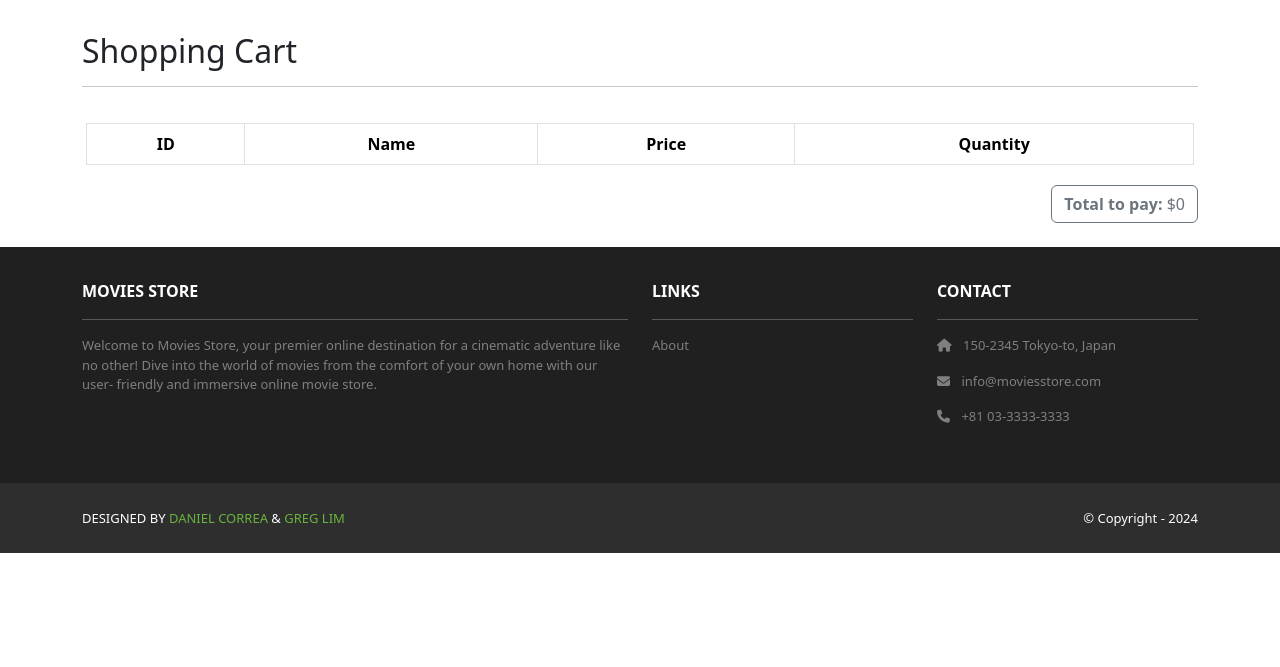
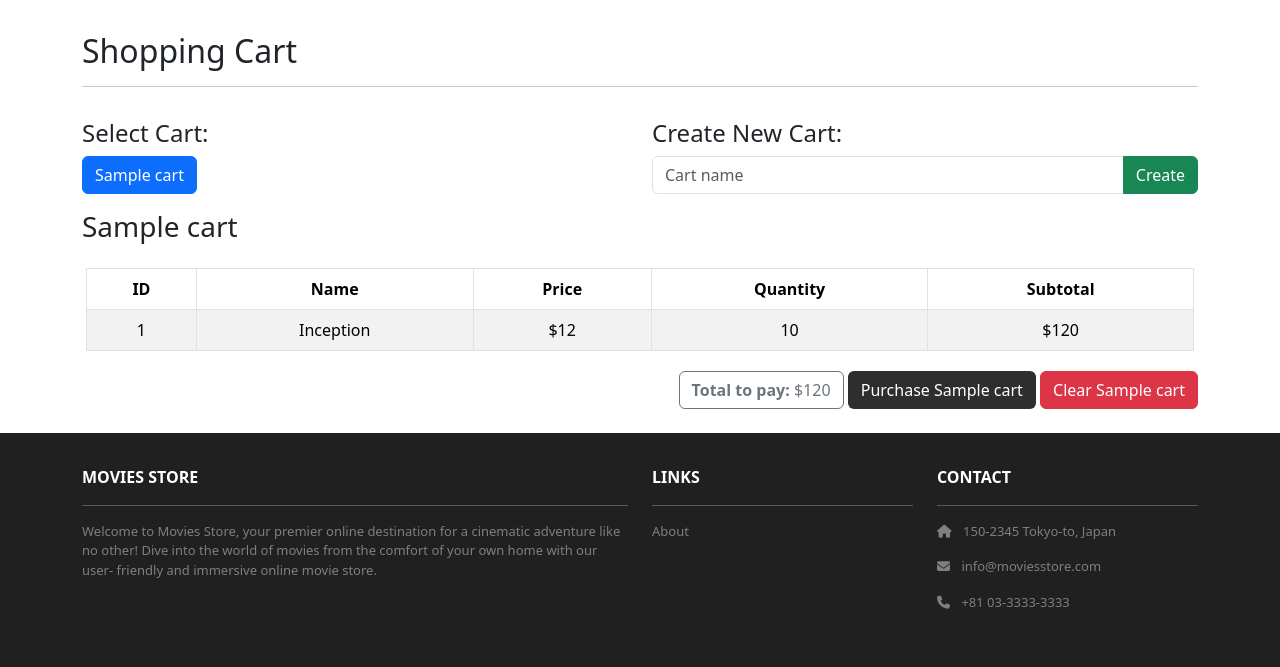
Before and after one commit to RossKlaiber/moviesstore, a Django app: page /cart/ in a window 1280 px wide. Shown: the part 82-749 px from the top of the page. Before the commit the page ends 635 px from the top, so only its background shows below. Run offline with Django 5.2, Linux system fonts and the light colour scheme; a user stored in the database is signed in; data comes from the database, SQL or seed files in the repository; tables that the repository leaves empty hold one stand-in row (values such as "Sample post"); lists and menus that the app fills with data are empty; some libraries are stand-ins or nearby versions.

Commit message:
Work from Cursor 2.0

```diff
--- a/cart/admin.py
+++ b/cart/admin.py
@@ -1,6 +1,9 @@
 from django.contrib import admin
 
 # Register your models here.
-from .models import Order, Item
+from .models import Order, Item, Cart, CartItem
+
 admin.site.register(Order)
 admin.site.register(Item)
+admin.site.register(Cart)
+admin.site.register(CartItem)
--- a/cart/templates/cart/index.html
+++ b/cart/templates/cart/index.html
@@ -10,6 +10,39 @@
         <hr />
       </div>
     </div>
+
+    <!-- Cart Selection -->
+    <div class="row mb-3">
+      <div class="col-md-6">
+        <h4>Select Cart:</h4>
+        <div class="btn-group" role="group">
+          {% for cart in template_data.user_carts %}
+            <a href="{% url 'cart.index' %}?cart_id={{ cart.id }}"
+               class="btn {% if cart.id == template_data.selected_cart.id %}btn-primary{% else %}btn-outline-primary{% endif %}">
+              {{ cart.name }}
+            </a>
+          {% endfor %}
+        </div>
+      </div>
+      <div class="col-md-6">
+        <h4>Create New Cart:</h4>
+        <form method="post" action="{% url 'cart.create' %}" class="d-inline">
+          {% csrf_token %}
+          <div class="input-group">
+            <input type="text" name="cart_name" class="form-control" placeholder="Cart name" required>
+            <button class="btn btn-success" type="submit">Create</button>
+          </div>
+        </form>
+      </div>
+    </div>
+
+    {% if template_data.selected_cart %}
+    <div class="row mb-3">
+      <div class="col">
+        <h3>{{ template_data.selected_cart.name }}</h3>
+      </div>
+    </div>
+
     <div class="row m-1">
       <table class="table table-bordered table-striped text-center">
         <thead>
@@ -18,34 +51,47 @@
             <th scope="col">Name</th>
             <th scope="col">Price</th>
             <th scope="col">Quantity</th>
+            <th scope="col">Subtotal</th>
           </tr>
         </thead>
         <tbody>
-          {% for movie in template_data.movies_in_cart %}
+          {% for cart_item in template_data.cart_items %}
           <tr>
-            <td>{{ movie.id }}</td>
-            <td>{{ movie.name }}</td>
-            <td>${{ movie.price }}</td>
-            <td>{{ request.session.cart|get_quantity:movie.id }}
-            </td>
+            <td>{{ cart_item.movie.id }}</td>
+            <td>{{ cart_item.movie.name }}</td>
+            <td>${{ cart_item.movie.price }}</td>
+            <td>{{ cart_item.quantity }}</td>
+            <td>${{ cart_item.movie.price|mul:cart_item.quantity }}</td>
+          </tr>
+          {% empty %}
+          <tr>
+            <td colspan="5" class="text-center">No items in this cart</td>
           </tr>
           {% endfor %}
         </tbody>
       </table>
     </div>
+
     <div class="row">
       <div class="text-end">
         <a class="btn btn-outline-secondary mb-2"><b>Total to pay:</b> ${{ template_data.cart_total }}</a>
-        {% if template_data.movies_in_cart|length > 0 %}
-        <a href="{% url 'cart.purchase' %}"
-          class="btn bg-dark text-white mb-2">Purchase
+        {% if template_data.cart_items %}
+        <a href="{% url 'cart.purchase' %}?cart_id={{ template_data.selected_cart.id }}"
+          class="btn bg-dark text-white mb-2">Purchase {{ template_data.selected_cart.name }}
         </a>
-        <a href="{% url 'cart.clear' %}">
-          <button class="btn btn-danger mb-2"> Remove all movies from Cart</button>
+        <a href="{% url 'cart.clear' %}?cart_id={{ template_data.selected_cart.id }}">
+          <button class="btn btn-danger mb-2">Clear {{ template_data.selected_cart.name }}</button>
         </a>
         {% endif %}
       </div>
     </div>
+    {% else %}
+    <div class="row">
+      <div class="col text-center">
+        <p>No carts available. Create a cart to get started!</p>
+      </div>
+    </div>
+    {% endif %}
   </div>
 </div>
 {% endblock content %}
--- a/cart/templates/cart/purchase.html
+++ b/cart/templates/cart/purchase.html
@@ -6,9 +6,9 @@
       <div class="col mx-auto mb-3">
         <h2>Purchase Completed</h2>
         <hr />
-        <p>Congratulations, purchase completed. Order
-          number is: <b>#{{ template_data.order_id }}</b>
-        </p>
+        <p>Congratulations, purchase completed for <b>{{ template_data.cart_name }}</b>.</p>
+        <p>Order number is: <b>#{{ template_data.order_id }}</b></p>
+        <a href="{% url 'cart.index' %}" class="btn btn-primary">Back to Carts</a>
       </div>
     </div>
   </div>
--- a/cart/templatetags/cart_filters.py
+++ b/cart/templatetags/cart_filters.py
@@ -1,5 +1,15 @@
 from django import template
+
 register = template.Library()
+
 @register.filter(name='get_quantity')
 def get_cart_quantity(cart, movie_id):
     return cart[str(movie_id)]
+
+@register.filter(name='mul')
+def multiply(value, arg):
+    """Multiply the value by the argument"""
+    try:
+        return int(value) * int(arg)
+    except (ValueError, TypeError):
+        return 0
--- a/cart/urls.py
+++ b/cart/urls.py
@@ -1,8 +1,10 @@
 from django.urls import path
 from . import views
+
 urlpatterns = [
     path('', views.index, name='cart.index'),
     path('<int:id>/add/', views.add, name='cart.add'),
     path('clear/', views.clear, name='cart.clear'),
     path('purchase/', views.purchase, name='cart.purchase'),
+    path('create/', views.create_cart, name='cart.create'),
 ]
--- a/cart/views.py
+++ b/cart/views.py
@@ -1,59 +1,144 @@
-from django.shortcuts import render
-
-# Create your views here.
-from django.shortcuts import get_object_or_404, redirect
+from django.shortcuts import render, get_object_or_404, redirect
+from django.contrib.auth.decorators import login_required
+from django.contrib import messages
 from movies.models import Movie
 from .utils import calculate_cart_total
-from .models import Order, Item
-from django.contrib.auth.decorators import login_required
+from .models import Order, Item, Cart, CartItem
+
 def index(request):
+    if not request.user.is_authenticated:
+        return redirect('accounts.login')
+
+    # Get all carts for the user
+    user_carts = Cart.objects.filter(user=request.user)
+
+    # Get the selected cart ID from the request
+    selected_cart_id = request.GET.get('cart_id')
+
+    if selected_cart_id:
+        try:
+            selected_cart = get_object_or_404(Cart, id=selected_cart_id, user=request.user)
+        except:
+            selected_cart = None
+    else:
+        # Default to the first cart if no cart is selected
+        selected_cart = user_carts.first()
+
     cart_total = 0
     movies_in_cart = []
-    cart = request.session.get('cart', {})
-    movie_ids = list(cart.keys())
-    if (movie_ids != []):
-        movies_in_cart = Movie.objects.filter(id__in=movie_ids)
-        cart_total = calculate_cart_total(cart,
-            movies_in_cart)
-    template_data = {}
-    template_data['title'] = 'Cart'
-    template_data['movies_in_cart'] = movies_in_cart
-    template_data['cart_total'] = cart_total
-    return render(request, 'cart/index.html',
-        {'template_data': template_data})
+    cart_items = []
+
+    if selected_cart:
+        cart_items = CartItem.objects.filter(cart=selected_cart)
+        movies_in_cart = [item.movie for item in cart_items]
+        cart_total = sum(item.movie.price * item.quantity for item in cart_items)
+
+    template_data = {
+        'title': 'Cart',
+        'movies_in_cart': movies_in_cart,
+        'cart_total': cart_total,
+        'user_carts': user_carts,
+        'selected_cart': selected_cart,
+        'cart_items': cart_items
+    }
+
+    return render(request, 'cart/index.html', {'template_data': template_data})
+
+@login_required
 def add(request, id):
-    get_object_or_404(Movie, id=id)
-    cart = request.session.get('cart', {})
-    cart[id] = request.POST['quantity']
-    request.session['cart'] = cart
+    movie = get_object_or_404(Movie, id=id)
+
+    # Get cart name from the form
+    cart_name = request.POST.get('cart_name', 'Cart 1')
+
+    # Get or create the cart
+    cart, created = Cart.objects.get_or_create(
+        name=cart_name,
+        user=request.user,
+        defaults={'name': cart_name}
+    )
+
+    # Get or create the cart item
+    cart_item, created = CartItem.objects.get_or_create(
+        cart=cart,
+        movie=movie,
+        defaults={'quantity': int(request.POST['quantity'])}
+    )
+
+    if not created:
+        # If item already exists, update the quantity
+        cart_item.quantity += int(request.POST['quantity'])
+        cart_item.save()
+
+    messages.success(request, f'Added {movie.name} to {cart.name}')
     return redirect('cart.index')
 
+@login_required
 def clear(request):
-    request.session['cart'] = {}
+    cart_id = request.GET.get('cart_id')
+    if cart_id:
+        cart = get_object_or_404(Cart, id=cart_id, user=request.user)
+        CartItem.objects.filter(cart=cart).delete()
+        messages.success(request, f'Cleared {cart.name}')
     return redirect('cart.index')
 
 @login_required
 def purchase(request):
-    cart = request.session.get('cart', {})
-    movie_ids = list(cart.keys())
-    if (movie_ids == []):
+    cart_id = request.GET.get('cart_id')
+    if not cart_id:
+        messages.error(request, 'No cart selected for purchase')
         return redirect('cart.index')
-    movies_in_cart = Movie.objects.filter(id__in=movie_ids)
-    cart_total = calculate_cart_total(cart, movies_in_cart)
+
+    cart = get_object_or_404(Cart, id=cart_id, user=request.user)
+    cart_items = CartItem.objects.filter(cart=cart)
+
+    if not cart_items.exists():
+        messages.error(request, 'Cart is empty')
+        return redirect('cart.index')
+
+    # Calculate total
+    cart_total = sum(item.movie.price * item.quantity for item in cart_items)
+
+    # Create order
     order = Order()
     order.user = request.user
     order.total = cart_total
     order.save()
-    for movie in movies_in_cart:
+
+    # Create order items
+    for cart_item in cart_items:
         item = Item()
-        item.movie = movie
-        item.price = movie.price
+        item.movie = cart_item.movie
+        item.price = cart_item.movie.price
         item.order = order
-        item.quantity = cart[str(movie.id)]
+        item.quantity = cart_item.quantity
         item.save()
-    request.session['cart'] = {}
-    template_data = {}
-    template_data['title'] = 'Purchase confirmation'
-    template_data['order_id'] = order.id
-    return render(request, 'cart/purchase.html',
-        {'template_data': template_data})
+
+    # Clear the cart
+    cart_items.delete()
+
+    template_data = {
+        'title': 'Purchase confirmation',
+        'order_id': order.id,
+        'cart_name': cart.name
+    }
+
+    return render(request, 'cart/purchase.html', {'template_data': template_data})
+
+@login_required
+def create_cart(request):
+    if request.method == 'POST':
+        cart_name = request.POST.get('cart_name')
+        if cart_name:
+            cart, created = Cart.objects.get_or_create(
+                name=cart_name,
+                user=request.user
+            )
+            if created:
+                messages.success(request, f'Created cart: {cart_name}')
+            else:
+                messages.error(request, f'Cart "{cart_name}" already exists')
+        else:
+            messages.error(request, 'Cart name is required')
+
+    return redirect('cart.index')
```
Also changed, not shown: movies/templates/movies/show.html (+15 -8 lines).
